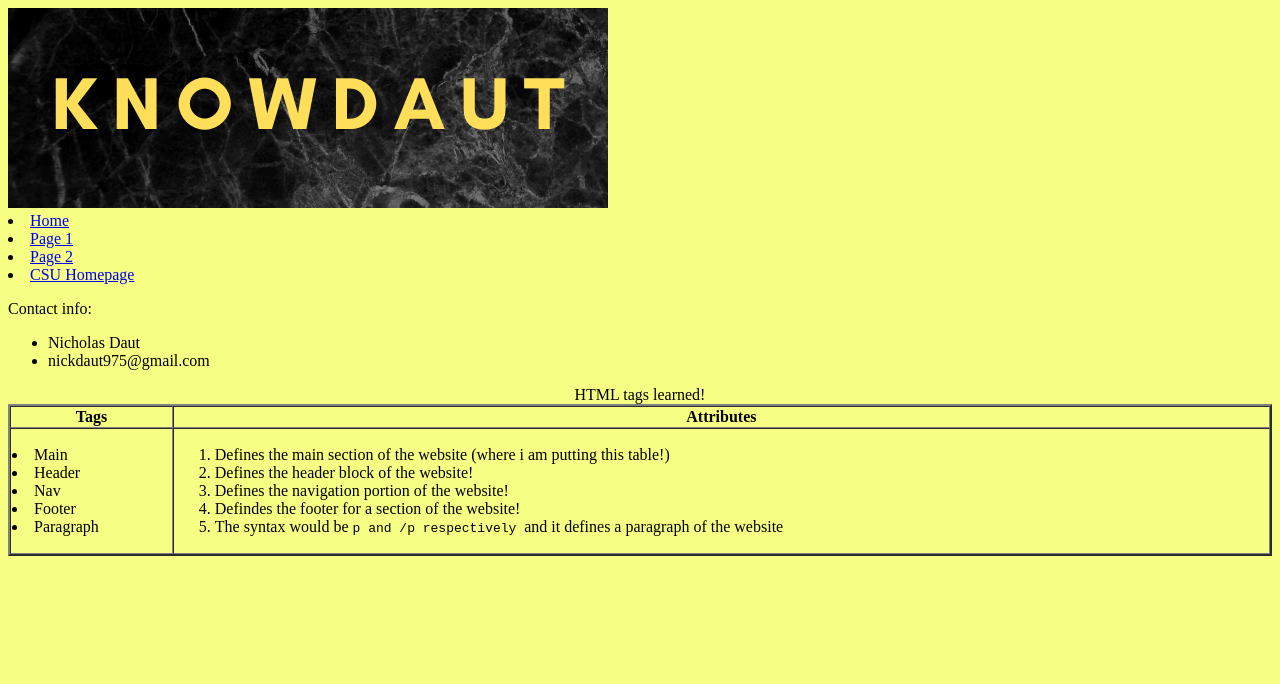
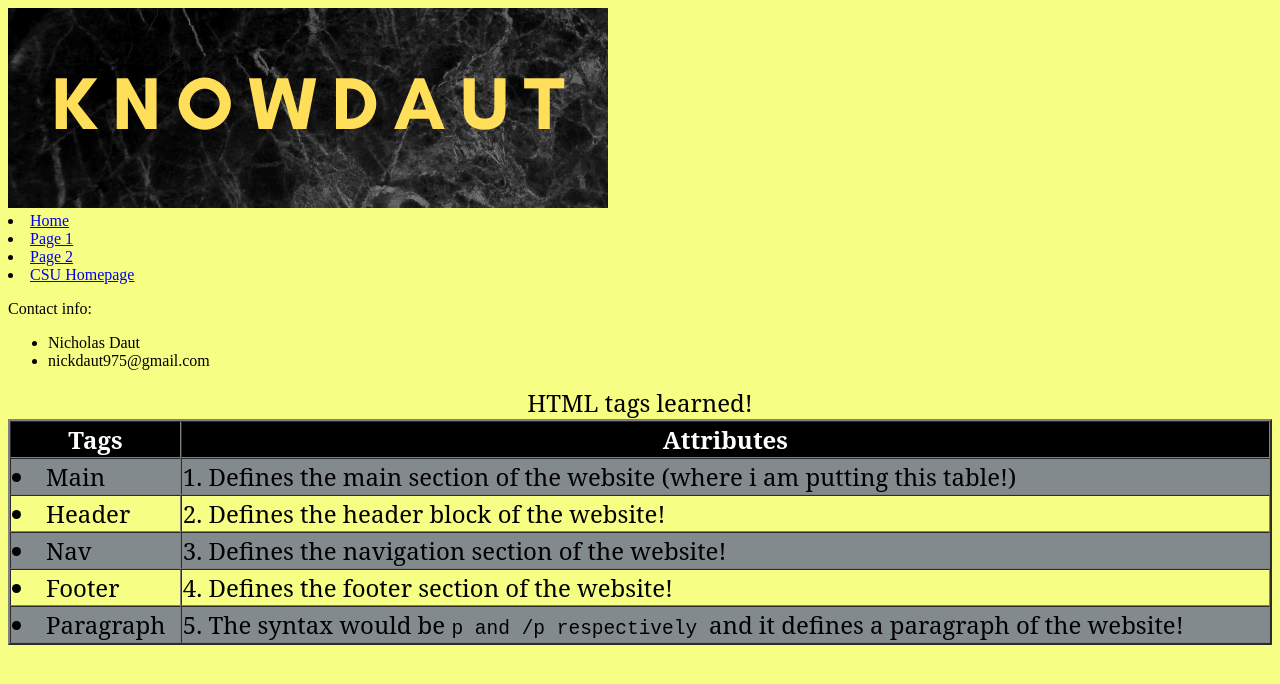
Before and after one commit to knowdaut/FirebrickShrillProcedure, a plain HTML site: page page2.html in a window 1280 px wide. Drawn offline with Linux system fonts and the light colour scheme.

Commit message:
table css

```diff
--- a/page2.html
+++ b/page2.html
@@ -19,28 +19,43 @@
     <main>
       <table width='100%' border=2px cellspacing=0>
         <caption> HTML tags learned!</caption>
-        <tr>
-          <th>Tags</th>
-          <th>Attributes</th>
+        <tr class="header">
+          <th id="a1">Tags</th>
+          <th id="a1">Attributes</th>
         </tr>
-        <tr>
+        <tr class="odd">
           <td>
             <li>Main</li>
+          </td>
+          <td>1. Defines the main section of the website (where i am putting this table!)</td>
+        </tr>
+        <tr class="even">
+          <td>
             <li>Header</li>
+          </td>
+          <td>2. Defines the header block of the website!</td>
+        </tr>
+        <tr class="odd">
+          <td>
             <li>Nav</li>
+          </td>
+          <td>3. Defines the navigation section of the website!</td>
+        </tr>
+        <tr class="even">
+          <td>
             <li>Footer</li>
+          </td>
+          <td>4. Defines the footer section of the website!</td>
+        </tr>
+        <tr class="odd">
+          <td>
             <li>Paragraph</li>
           </td>
-          <td>
-            <ol>
-              <li>Defines the main section of the website (where i am putting this table!)</li>
-              <li>Defines the header block of the website!</li>
-              <li>Defines the navigation portion of the website!</li>
-              <li>Defindes the footer for a section of the website!</li>
-              <li>The syntax would be <code> p and /p respectively </code> and it defines a paragraph of the website</li>
-            </ol>
-          </td>
+          <td>5. The syntax would be <code> p and /p respectively </code> and it defines a paragraph of the website!</td>
         </tr>
+
+
+
 
     </main>
 
--- a/style.css
+++ b/style.css
@@ -1,8 +1,22 @@
 body{
   background-color: rgba(238, 255, 0, 0.486);
 }
-
-
+li#c1{
+  background-color: rgb(0, 156, 228);
+}
+table{
+  font-family: "serif";
+  font-size: 1.5em;
+}
+.odd{
+  background-color: rgb(131, 138, 141);
+}
+.header{
+  background-color: rgb(0, 0, 0)
+}
+th#a1{
+  color: white;
+}
 ol#a {
   list-style-type: upper-roman;
   margin-top: 40px;
```
Also changed, not shown: page1.html (+4 -4 lines).
